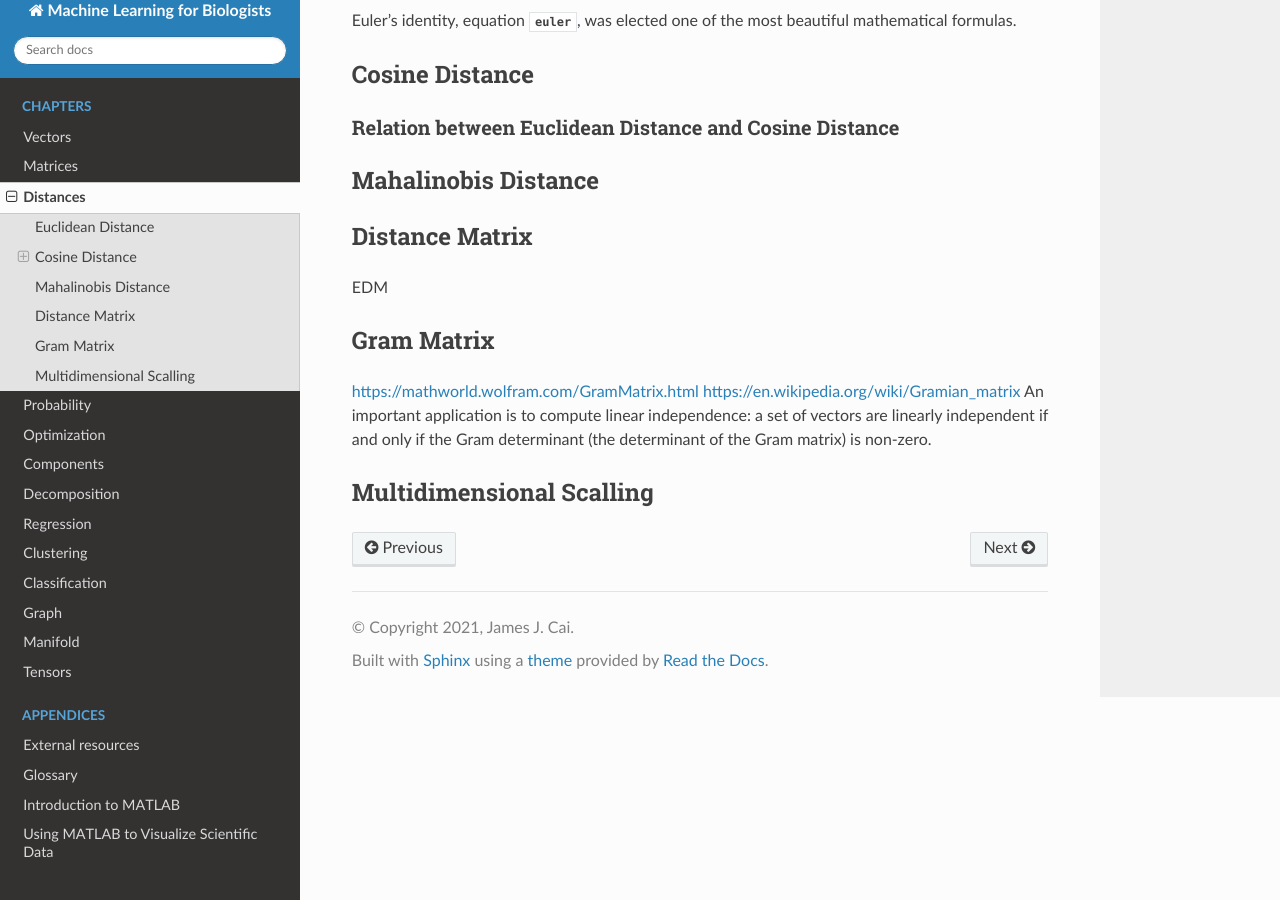
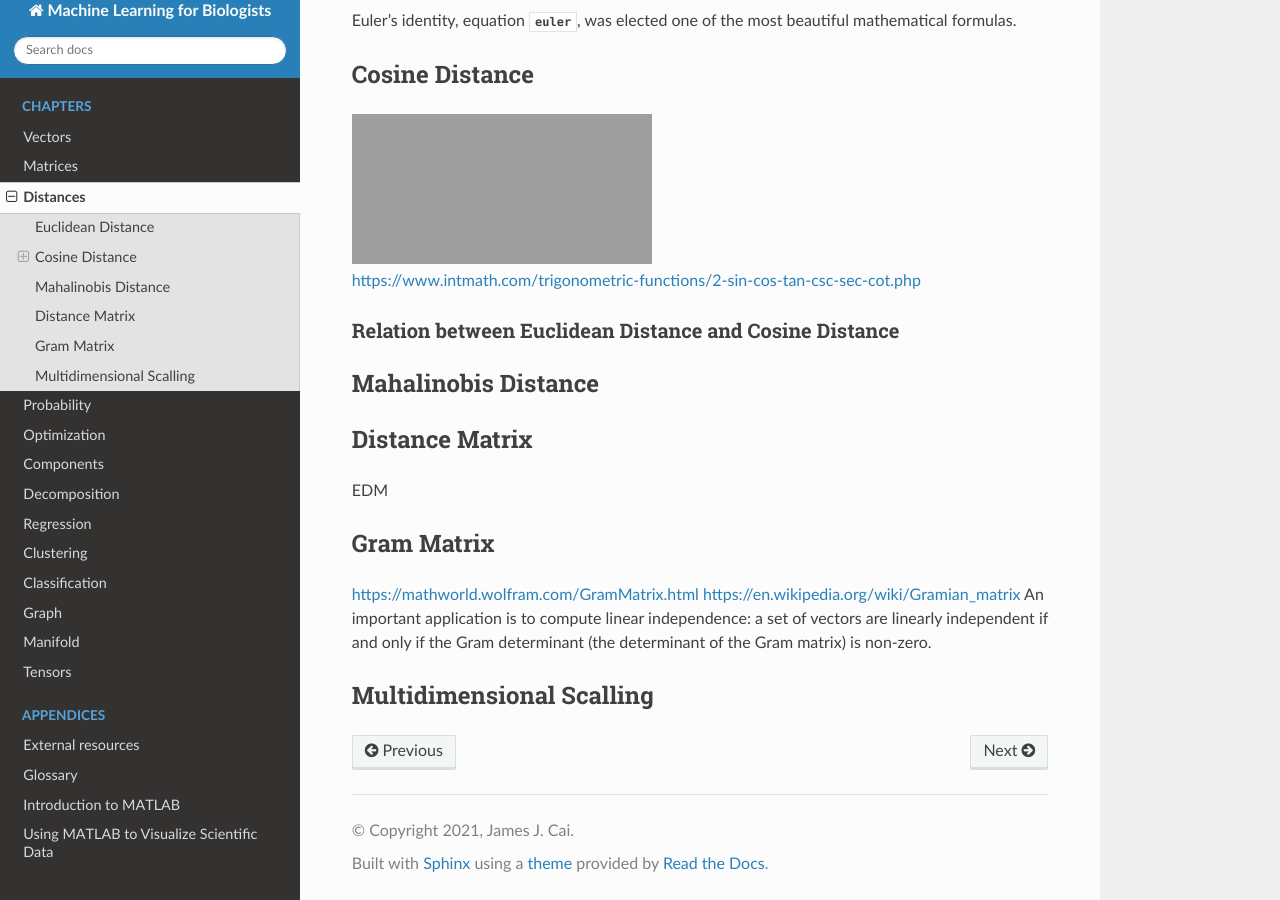
Before and after one commit to jamesjcai/readthedocs_ml4b, a Sphinx documentation site: the page built from docs/chapter_distances.rst, in a window 1280 px wide and 900 px high, scrolled down 730 px. Built offline with Sphinx 7.4.7 and the Read the Docs theme 2.0.0, drawn with Linux system fonts in a browser that asks for light colours; formulas are drawn with MathJax 3; grey boxes are pictures that could not be loaded.

Commit message:
Update chapter_distances.rst

```diff
--- a/docs/chapter_distances.rst
+++ b/docs/chapter_distances.rst
@@ -19,6 +19,11 @@ Euler's identity, equation :eq:`euler`, was elected one of the most beautiful ma
 Cosine Distance
 ---------------
 
+.. raw:: html
+
+    <object data="https://www.intmath.com/trigonometric-functions/svg/svgphp-sin-cos-tan-csc-sec-cot-2-s0.svg" type="image/svg+xml"></object>
+
+https://www.intmath.com/trigonometric-functions/2-sin-cos-tan-csc-sec-cot.php
 
 Relation between Euclidean Distance and Cosine Distance
 ^^^^^^^^^^^^^^^^^^^^^^^^^^^^^^^^^^^^^^^^^^^^^^^^^^^^^^^
```
